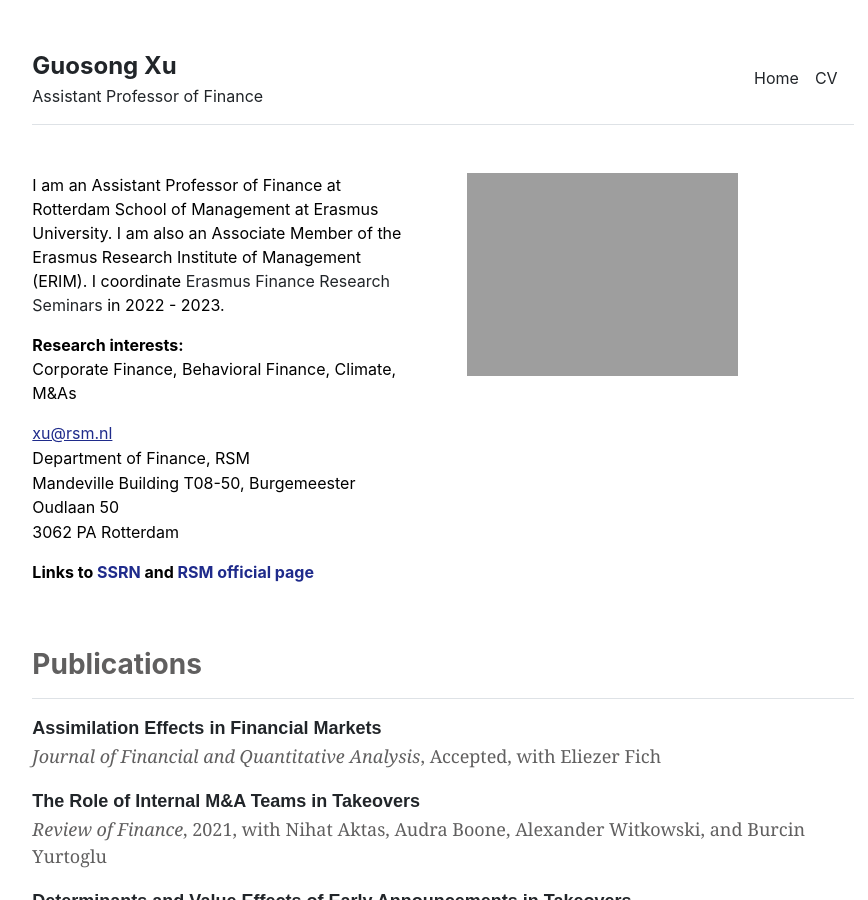
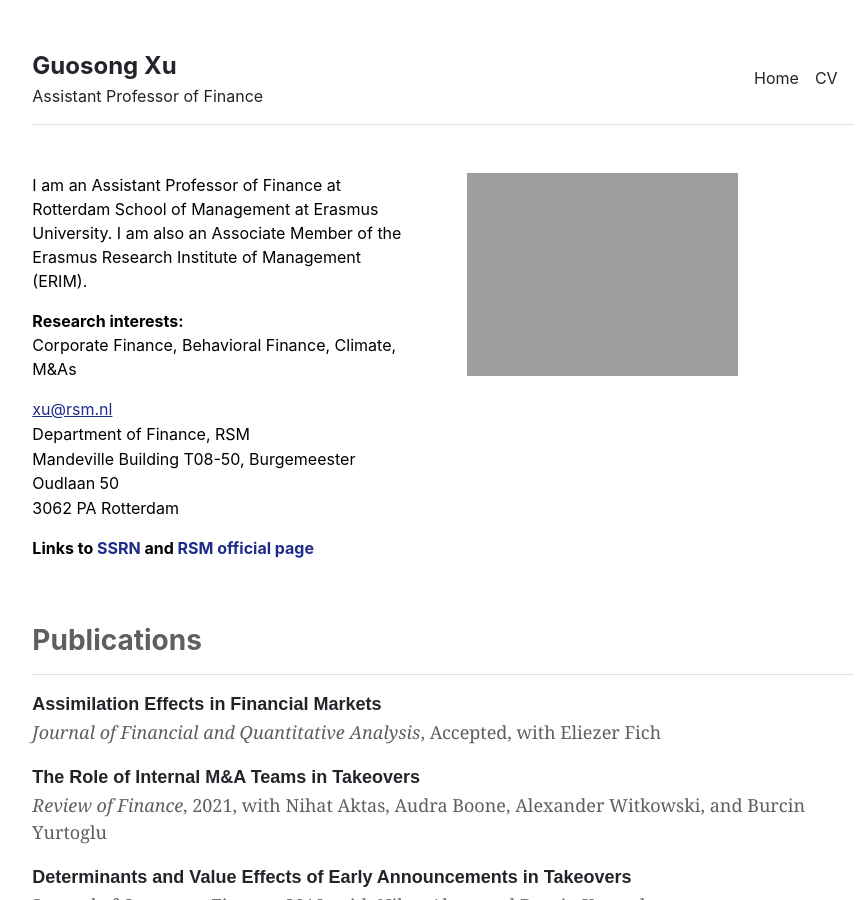
Before and after one commit to guosongxu/guosongxu.github.io, a Jekyll site: the page built from index.md, in a window 1280 px wide and 900 px high. Shown: the whole window, without its empty margins (197-1065 px from the left). Built offline with Jekyll 4.4.1, drawn with Linux system fonts in a browser that asks for light colours.

Commit message:
Update index.md

```diff
--- a/index.md
+++ b/index.md
@@ -3,7 +3,7 @@ layout: home
 title: "Home"
 ---
 
-I am an Assistant Professor of Finance at Rotterdam School of Management at Erasmus University. I am also an Associate Member of the Erasmus Research Institute of Management (ERIM). I coordinate <a href="https://www.erim.eur.nl/ecfcg/events/" target="_blank" rel="noreferrer noopener" aria-label=" (opens in a new tab)" style="text-decoration:none;">Erasmus Finance Research Seminars</a> in 2022 - 2023.
+I am an Assistant Professor of Finance at Rotterdam School of Management at Erasmus University. I am also an Associate Member of the Erasmus Research Institute of Management (ERIM).
 
 <p style="margin-bottom:10px"><strong>Research interests:</strong><br>
 Corporate Finance, Behavioral Finance, Climate, M&As<p>
```
